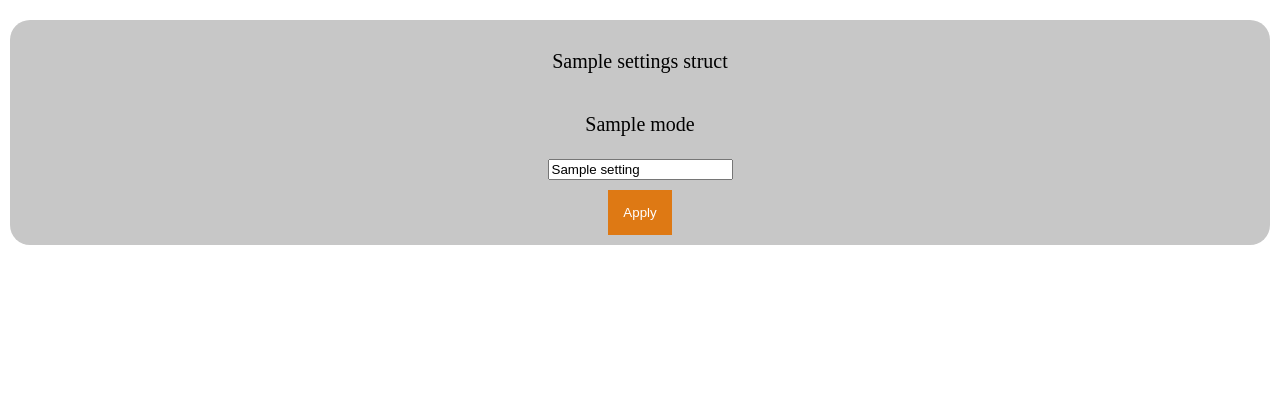
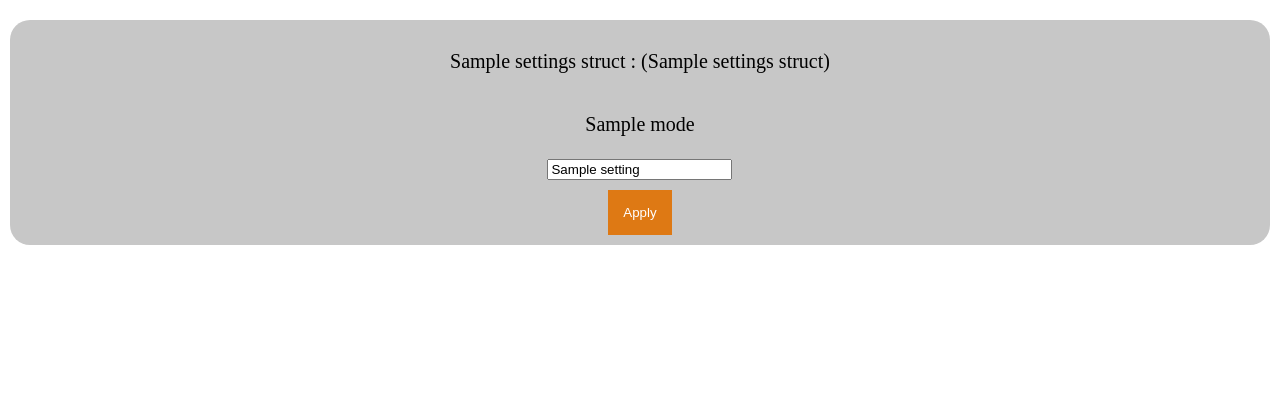
Before and after one commit to zNitche/MotoSentinel, a Flask app: template templates/settings.html in a window 1280 px wide. Shown: the part 43-462 px from the top of the page. Run offline with Flask 2, Linux system fonts and the light colour scheme; the template is opened without the code that fills it: most values are stand-ins (such as "Sample title", 1, 10 or a date in 2020).

Commit message:
added tips for settings

```diff
--- a/settings_config.py
+++ b/settings_config.py
@@ -12,10 +12,12 @@ class SettingsConfig:
 
     SETTINGS_PAGE_STRUCT_TITLE_KEY_NAME = "title"
     SETTINGS_PAGE_STRUCT_MODES_KEY_NAME = "modes"
+    SETTINGS_PAGE_STRUCT_TIP_KEY_NAME = "tip"
 
     SETTINGS_PAGE_STRUCT = [
         {
             SETTINGS_PAGE_STRUCT_TITLE_KEY_NAME: "Time Ranges",
+            SETTINGS_PAGE_STRUCT_TIP_KEY_NAME: "in minutes",
             SETTINGS_PAGE_STRUCT_MODES_KEY_NAME: [
                 SETTINGS_ACCELERATION_TIME_RANGE_KEY_NAME,
                 SETTINGS_GYRO_TIME_RANGE_KEY_NAME
--- a/templates/settings.html
+++ b/templates/settings.html
@@ -5,7 +5,7 @@
                 <form class="settings-form" method="GET" action="{{ url_for('settings.apply_settings') }}" enctype="multipart/form-data">
                     <div class="settings-container">
                         <p>
-                            {{ settings_struct[settings_config.SETTINGS_PAGE_STRUCT_TITLE_KEY_NAME] }}
+                            {{ settings_struct[settings_config.SETTINGS_PAGE_STRUCT_TITLE_KEY_NAME] }} : ({{ settings_struct[settings_config.SETTINGS_PAGE_STRUCT_TIP_KEY_NAME] }})
                         </p>
                         {% for mode in settings_struct["modes"] %}
                             <span>
```
